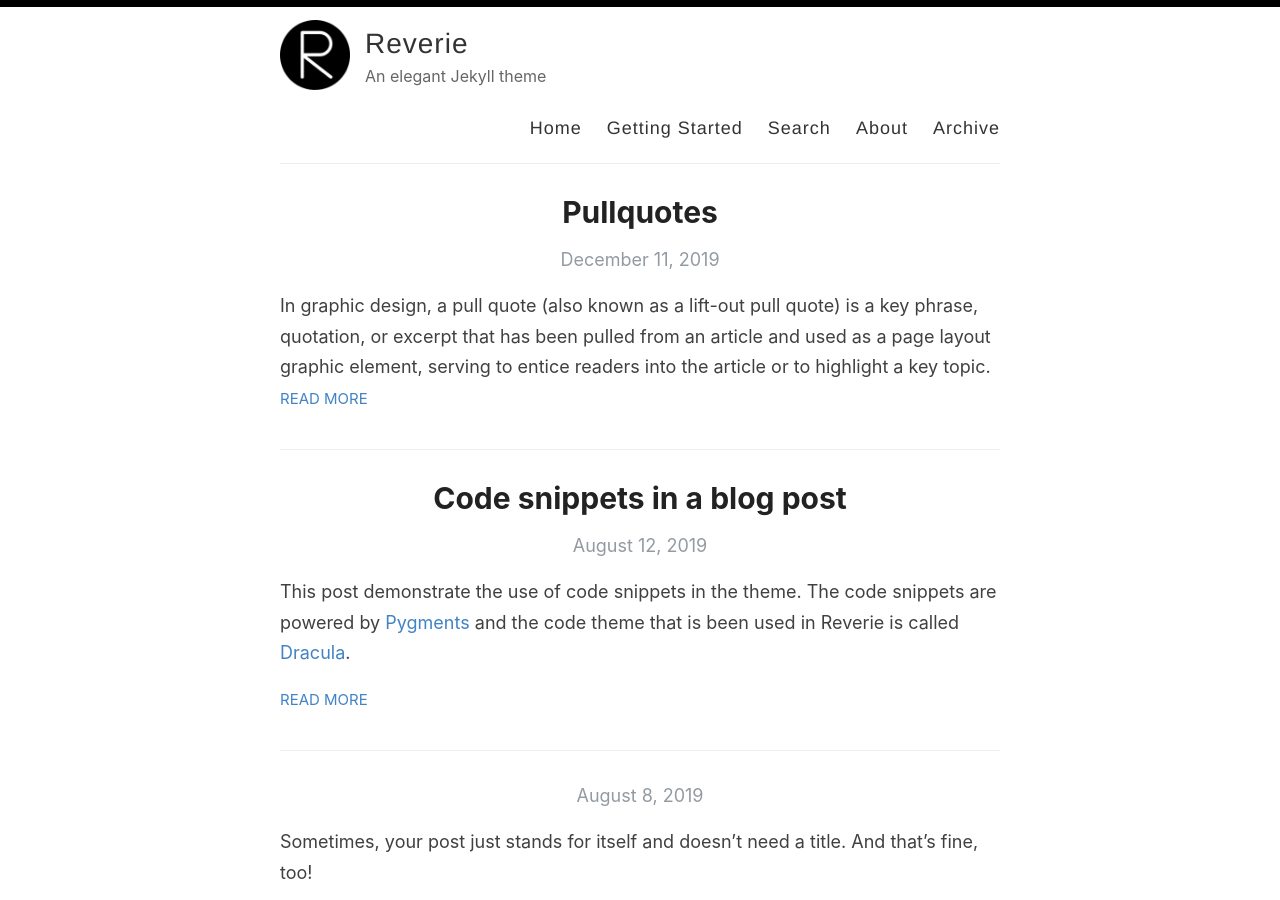
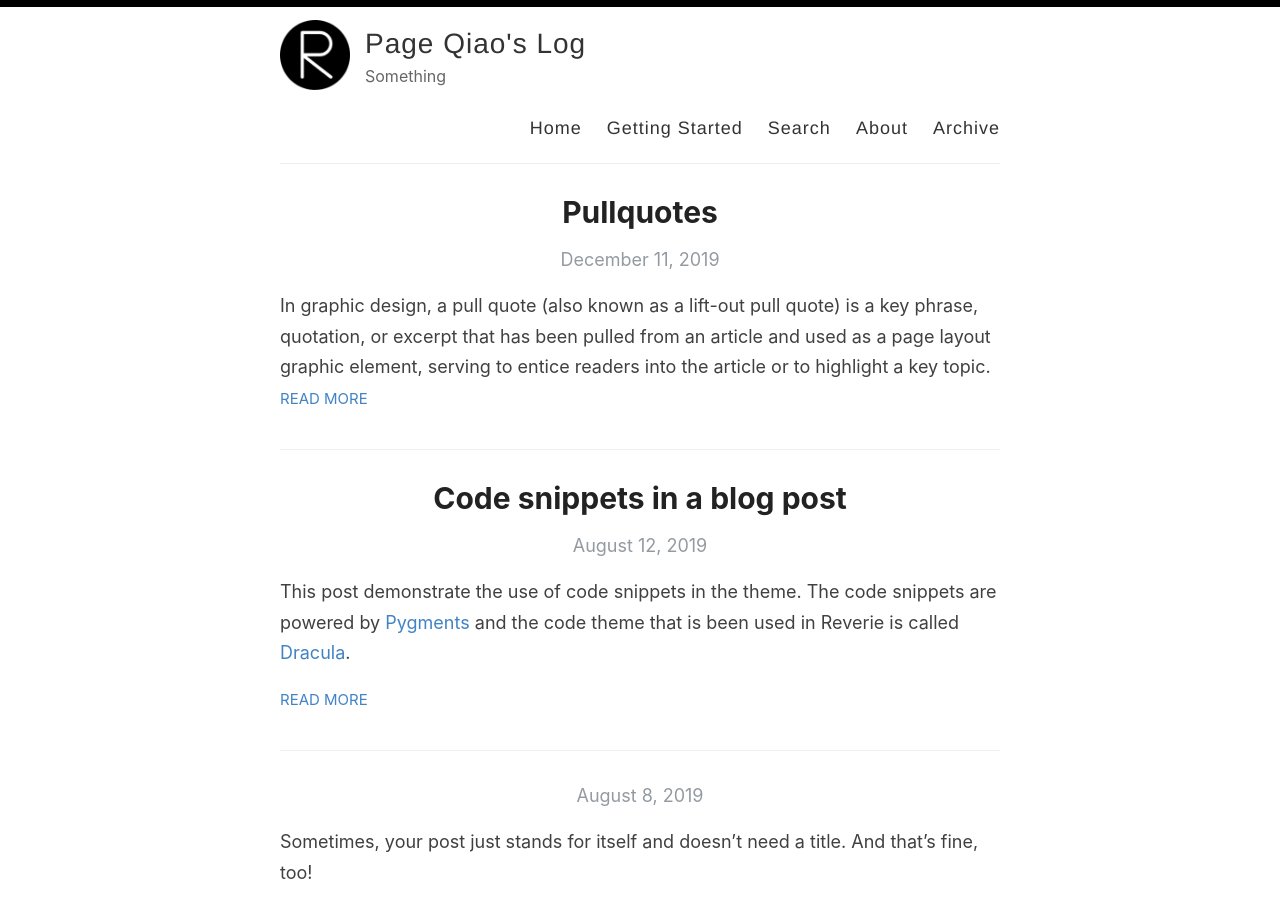
Before and after one commit to huiqiao/huiqiao.github.io, a Jekyll site: the page built from index.html, in a window 1280 px wide and 900 px high. Built offline with Jekyll 4.4.1, drawn with Linux system fonts in a browser that asks for light colours; the list of posts is cut into pages by our own code.

Commit message:
Update _config.yml

```diff
--- a/_config.yml
+++ b/_config.yml
@@ -3,13 +3,13 @@
 #
 
 # Name of your site (displayed in the header)
-name: Reverie
+name: Page Qiao's Log
 
 # Name of the author
-author: Amit Merchant
+author: Page Qiao
 
 # Short bio or description (displayed in the header)
-description: An elegant Jekyll theme
+description: Something
 
 # URL of your avatar or profile pic (you could use your GitHub profile pic)
 avatar: /images/reverie.png
@@ -21,15 +21,15 @@ avatar: /images/reverie.png
 # Includes an icon in the footer for each username you enter
 footer-links:
   dribbble:
-  email: amit.d.merchant@gmail.com
+  email: page.qiao@outlook.com
   facebook:
   flickr:
-  github: amitmerchant1990/reverie
+  github: huiqiao
   instagram:
   linkedin:
   pinterest:
   rss: rss
-  twitter: amit_merchant
+  twitter: qiaohui
   stackoverflow:
   youtube: # channel/<your_long_string> or user/<user-name>
   googleplus: # anything in your profile username that comes after plus.google.com/
```
